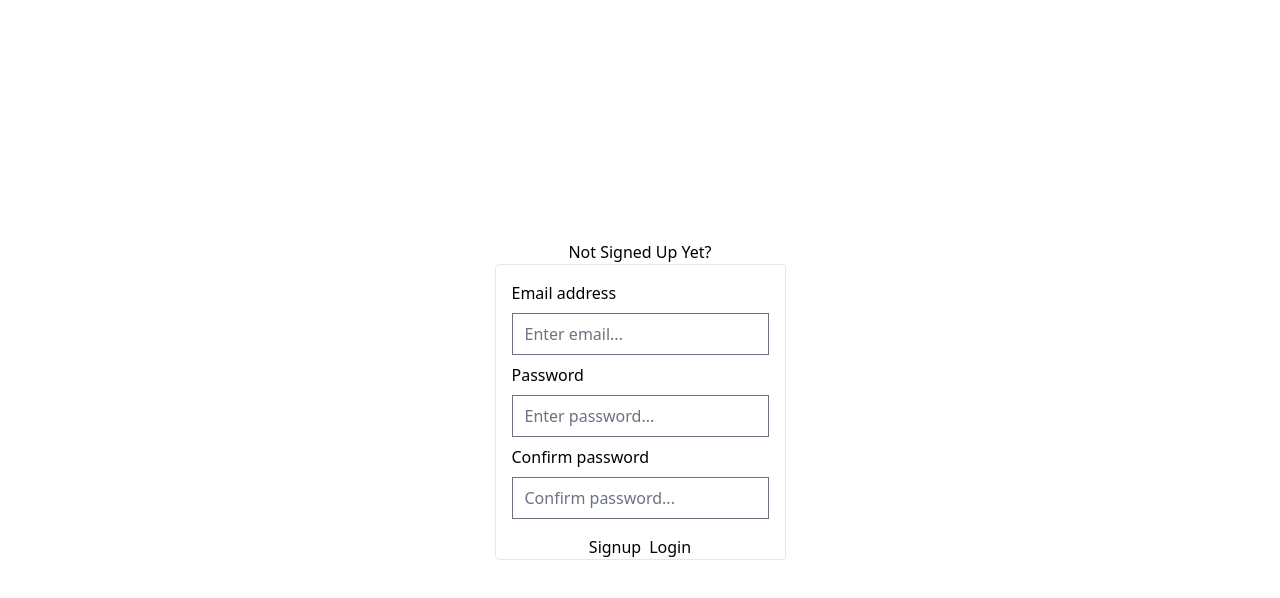
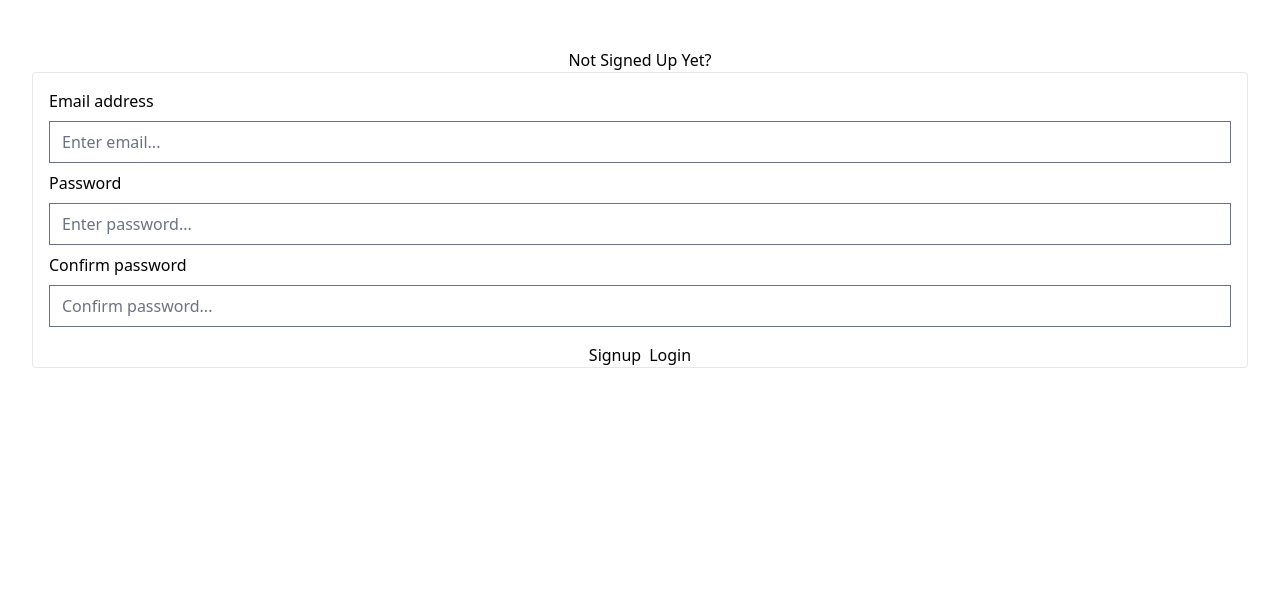
Before and after one commit to patrickoser/comparable-lists, a React (Vite) app: page / in a window 1280 px wide. Shown: the top 598 px of the page. Built offline with nearby package versions, Linux system fonts and the light colour scheme.

Commit message:
Style main tag in Signup.

```diff
--- a/src/components/Signup.jsx
+++ b/src/components/Signup.jsx
@@ -12,9 +12,11 @@ const Signup = () => {
     }
 
     return (
-        <main className="flex justify-center items-center h-screen">
+        <main className="flex min-h-full flex-col justify-center px-6 py-12 lg:px-8">
             <section>
-                <h2 className="text-center">Not Signed Up Yet?</h2>
+                <div className="sm:mx-auto sm:w-full sm:max-w-sm">
+                    <h2 className="text-center">Not Signed Up Yet?</h2>
+                </div>
                 <form onSubmit={handleSignup} className="border rounded">
                     <section className="flex flex-col p-4 gap-2">
                         <label for="email">Email address</label>
```
